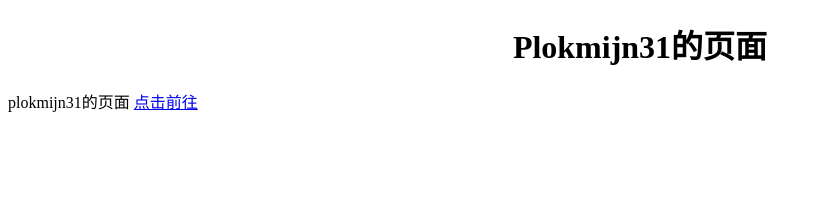
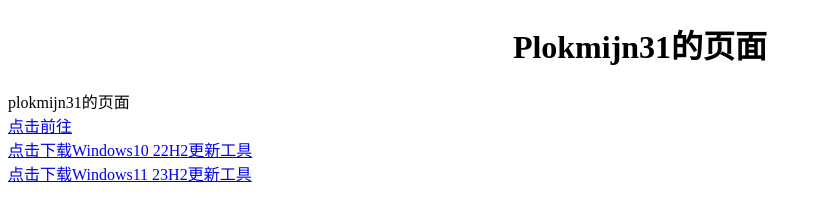
Before and after one commit to plokmijn31/mzhdummy.github.io, a plain HTML site: page index.html in a window 1280 px wide. Shown: the whole page, without its empty margins (0-822 px from the left). Drawn offline with Linux system fonts and the light colour scheme.

Commit message:
Update index.html

```diff
--- a/index.html
+++ b/index.html
@@ -27,7 +27,12 @@
   <body>
     <h1 style="text-align:center;">Plokmijn31的页面</h1>
     <a>plokmijn31的页面</a>
+    <br>
     <a href="plokmijn31.github.io">点击前往</a>
+    <br>
+    <a href="https://go.microsoft.com/fwlink/?LinkID=799445">点击下载Windows10 22H2更新工具</a>
+    <br>
+    <a href="https://go.microsoft.com/fwlink/?linkid=2156295">点击下载Windows11 23H2更新工具</a>
     <script>
       var x=document.getElementById("src");
       function getLocation()
```
